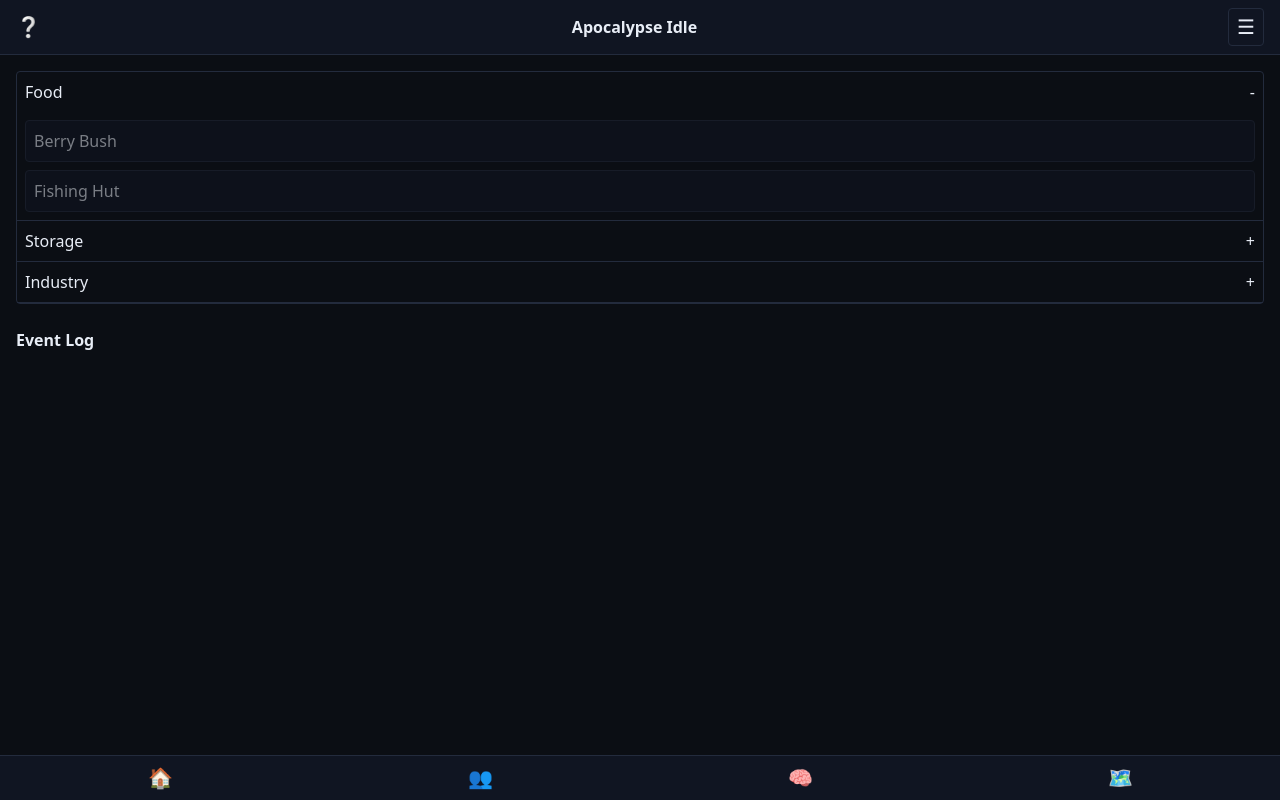
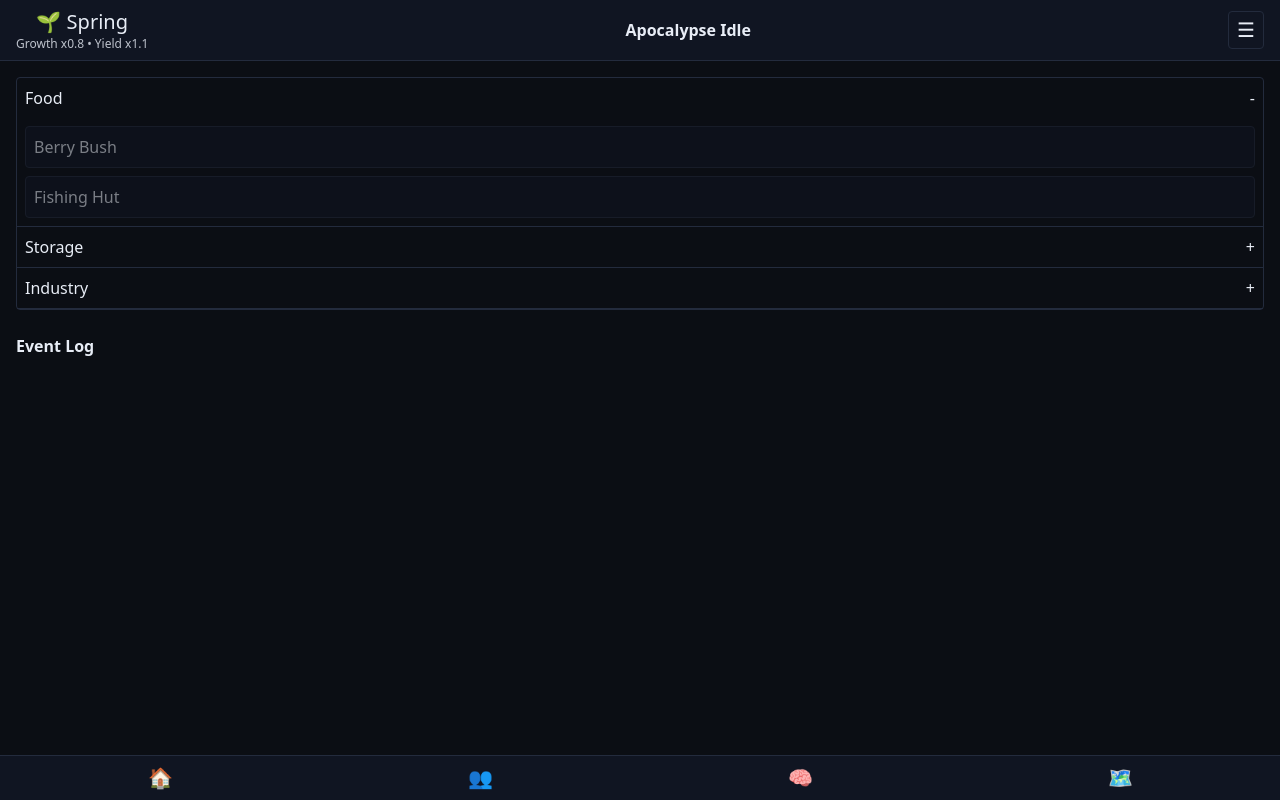
Before and after one commit to mikisz/apocalypse-idle, a React (Vite) app: page / in a window 1280 px wide. Built offline with nearby package versions, Linux system fonts and the light colour scheme.

Commit message:
feat: add global time and seasons

```diff
--- a/src/components/TopBar.jsx
+++ b/src/components/TopBar.jsx
@@ -1,13 +1,22 @@
-import { getSeason } from '../engine/time.js'
+import { getSeasonModifiers } from '../engine/time.js'
 import { useGame } from '../state/useGame.js'
 
 export default function TopBar() {
-  const { state, toggleDrawer } = useGame()
-  const season = getSeason(state.gameTime)
+  const { state, toggleDrawer, selectSeason } = useGame()
+  const season = selectSeason()
+  const modifiers = getSeasonModifiers(state)
 
   return (
     <header className="flex items-center justify-between px-4 py-2 border-b border-stroke bg-bg2">
-      <span className="text-xl">{season === 'unknown' ? '❔' : season}</span>
+      <div className="flex flex-col items-center leading-tight">
+        <span className="text-xl">
+          {season.icon} {season.label}
+        </span>
+        <span className="text-xs opacity-80">
+          Growth x{modifiers.farmingSpeed.toFixed(1)} • Yield x
+          {modifiers.farmingYield.toFixed(1)}
+        </span>
+      </div>
       <h1 className="font-semibold">Apocalypse Idle</h1>
       <button
         className="text-xl px-2 py-1 rounded border border-stroke"
--- a/src/engine/time.js
+++ b/src/engine/time.js
@@ -1,6 +1,57 @@
-// Placeholder for future season/time system
-export function getSeason(gameTime) {
-  void gameTime
-  // Seasons will be implemented later
-  return 'unknown'
+const DEFAULT_SEASONS = [
+  {
+    id: 'spring',
+    label: 'Spring',
+    icon: '🌱',
+    duration: 60,
+    modifiers: { farmingSpeed: 0.8, farmingYield: 1.1 },
+  },
+  {
+    id: 'summer',
+    label: 'Summer',
+    icon: '☀️',
+    duration: 60,
+    modifiers: { farmingSpeed: 1.0, farmingYield: 1.0 },
+  },
+  {
+    id: 'autumn',
+    label: 'Autumn',
+    icon: '🍂',
+    duration: 60,
+    modifiers: { farmingSpeed: 1.1, farmingYield: 1.0 },
+  },
+  {
+    id: 'winter',
+    label: 'Winter',
+    icon: '❄️',
+    duration: 60,
+    modifiers: { farmingSpeed: 2.0, farmingYield: 0.0 },
+  },
+]
+
+export function initSeasons() {
+  // Return a copy so callers can't mutate the defaults
+  return DEFAULT_SEASONS.map((s) => ({ ...s }))
 }
+
+export function getSeason(state) {
+  const seasons = state?.meta?.seasons || DEFAULT_SEASONS
+  const seconds = state?.gameTime?.seconds || 0
+  const total = seasons.reduce((sum, s) => sum + s.duration, 0)
+  let t = seconds % total
+  for (const s of seasons) {
+    if (t < s.duration) {
+      const { id, label, icon } = s
+      return { id, label, icon }
+    }
+    t -= s.duration
+  }
+  return { id: 'unknown', label: 'Unknown', icon: '❔' }
+}
+
+export function getSeasonModifiers(state) {
+  const seasons = state?.meta?.seasons || DEFAULT_SEASONS
+  const current = getSeason(state)
+  const season = seasons.find((s) => s.id === current.id)
+  return season?.modifiers || { farmingSpeed: 1, farmingYield: 1 }
+}
--- a/src/state/GameContext.jsx
+++ b/src/state/GameContext.jsx
@@ -4,18 +4,28 @@ import useGameLoop from '../engine/useGameLoop.js'
 import { saveGame, loadGame, deleteSave } from '../engine/persistence.js'
 import { processTick, applyOfflineProgress } from '../engine/production.js'
 import { defaultState } from './defaultState.js'
+import { getSeason, initSeasons } from '../engine/time.js'
 
 export function GameProvider({ children }) {
   const [state, setState] = useState(() => {
     const loaded = loadGame()
     if (loaded) {
+      const gameTime =
+        typeof loaded.gameTime === 'number'
+          ? { seconds: loaded.gameTime }
+          : loaded.gameTime || { seconds: 0 }
+      const meta = loaded.meta || { seasons: initSeasons() }
+      const base = { ...loaded, gameTime, meta }
       const now = Date.now()
       const elapsed = Math.floor((now - (loaded.lastSaved || now)) / 1000)
       if (elapsed > 0) {
-        const { state: progressed, gains } = applyOfflineProgress(loaded, elapsed)
+        const { state: progressed, gains } = applyOfflineProgress(base, elapsed)
         const show = Object.keys(gains).length > 0
         return {
           ...progressed,
+          gameTime: {
+            seconds: (progressed.gameTime?.seconds || 0) + elapsed,
+          },
           ui: {
             ...progressed.ui,
             offlineProgress: show ? { elapsed, gains } : null,
@@ -23,7 +33,7 @@ export function GameProvider({ children }) {
           lastSaved: now,
         }
       }
-      return { ...loaded, lastSaved: now }
+      return { ...base, lastSaved: now }
     }
     return { ...defaultState, lastSaved: Date.now() }
   })
@@ -32,7 +42,12 @@ export function GameProvider({ children }) {
   useGameLoop(() => {
     setState((prev) => {
       const afterTick = processTick(prev)
-      return { ...afterTick, gameTime: afterTick.gameTime + 1 }
+      return {
+        ...afterTick,
+        gameTime: {
+          seconds: (afterTick.gameTime?.seconds || 0) + 1,
+        },
+      }
     })
   }, 1000)
 
@@ -88,6 +103,8 @@ export function GameProvider({ children }) {
     }
   }, [])
 
+  const selectSeason = useCallback(() => getSeason(state), [state])
+
   const value = useMemo(
     () => ({
       state,
@@ -97,8 +114,9 @@ export function GameProvider({ children }) {
       setState,
       dismissOfflineModal,
       resetGame,
+      selectSeason,
     }),
-    [state, setActiveTab, toggleDrawer, setSettlerRole, dismissOfflineModal, resetGame],
+    [state, setActiveTab, toggleDrawer, setSettlerRole, dismissOfflineModal, resetGame, selectSeason],
   )
 
   return <GameContext.Provider value={value}>{children}</GameContext.Provider>
--- a/src/state/defaultState.js
+++ b/src/state/defaultState.js
@@ -1,7 +1,9 @@
 import { makeRandomSettler } from '../data/names.js'
+import { initSeasons } from '../engine/time.js'
 
 export const defaultState = {
-  gameTime: 0,
+  gameTime: { seconds: 0 },
+  meta: { seasons: initSeasons() },
   ui: { activeTab: 'base', drawerOpen: false, offlineProgress: null },
   resources: { scrap: 0, food: 0 },
   population: { settlers: [makeRandomSettler()] },
```
